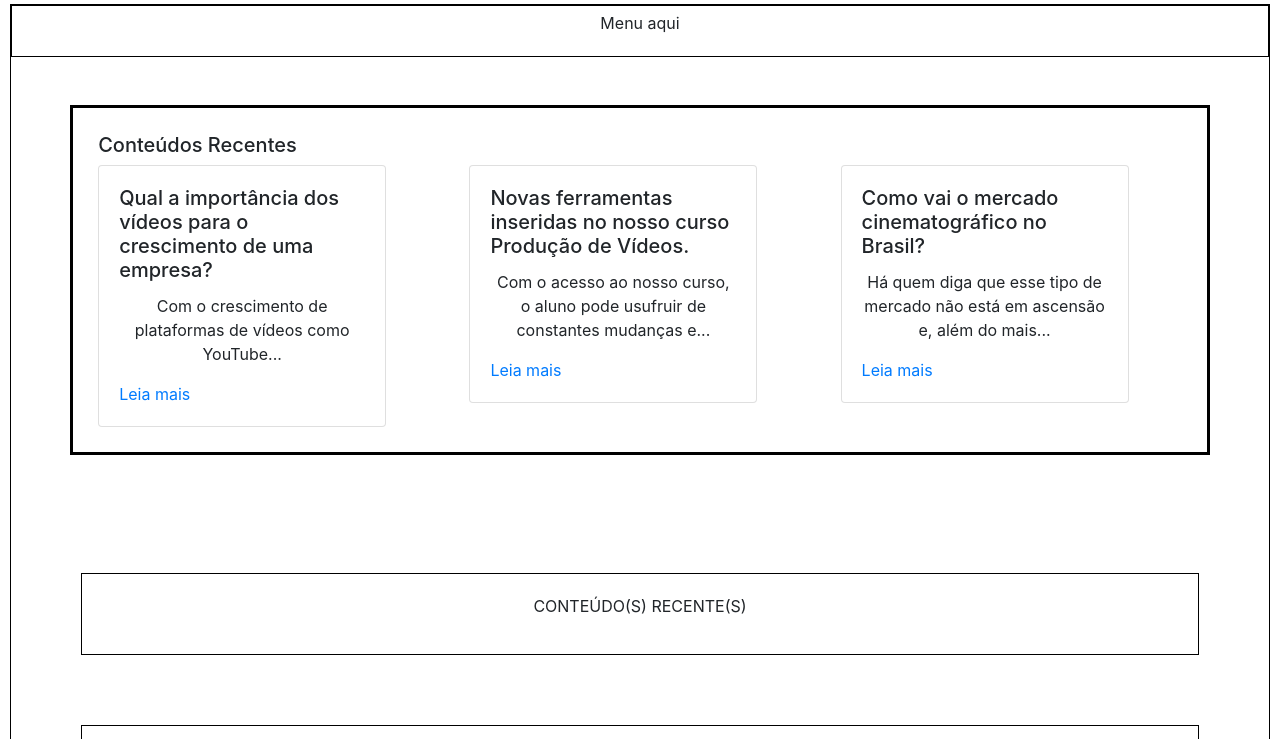
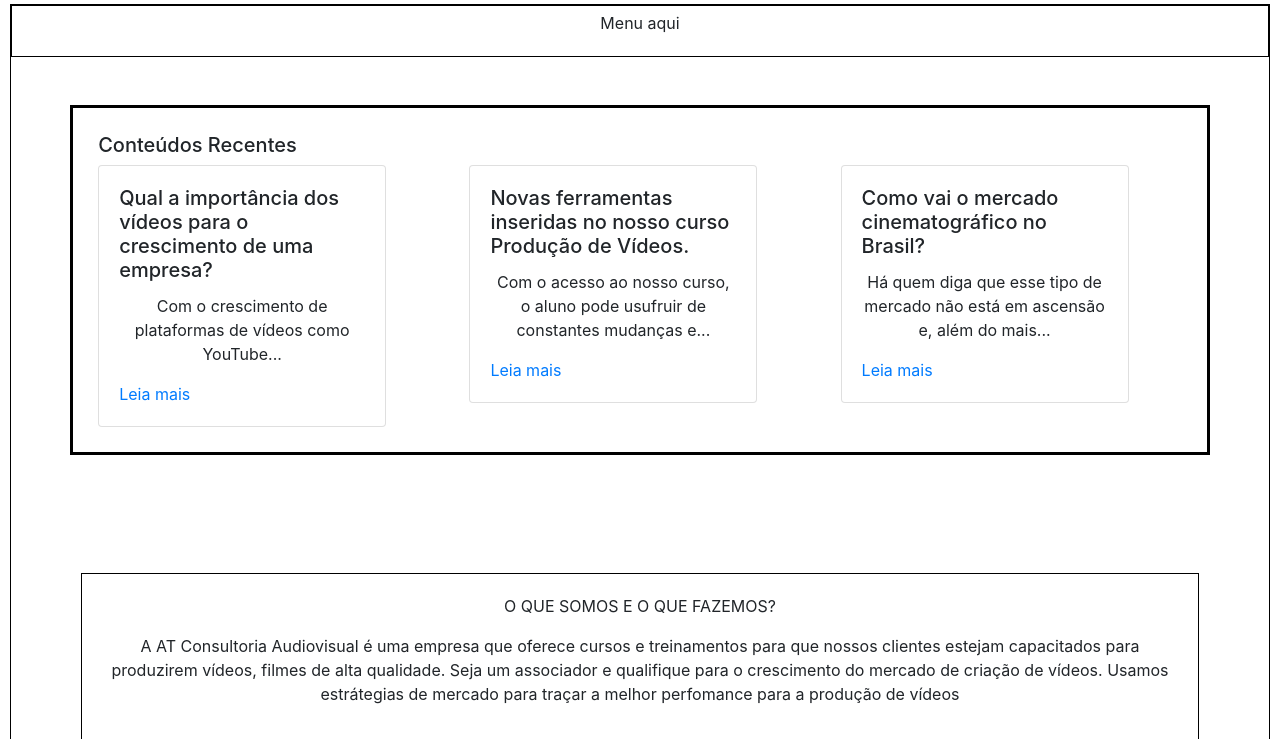
Before and after one commit to arinelson/projetoifal, a plain HTML site: page index.html in a window 1280 px wide. Shown: the part 61-800 px from the top of the page. Drawn offline with nearby package versions, Linux system fonts and the light colour scheme.

Commit message:
Update index.html
excluindo o antigo conteúdos recentes

```diff
--- a/index.html
+++ b/index.html
@@ -149,11 +149,6 @@
 		<br/>
 		<br/>
 
-		<div class="secao">
-		<p>CONTEÚDO(S) RECENTE(S)</p>
-
-		</div>
-
 
 		<div class="secao">
 
```
